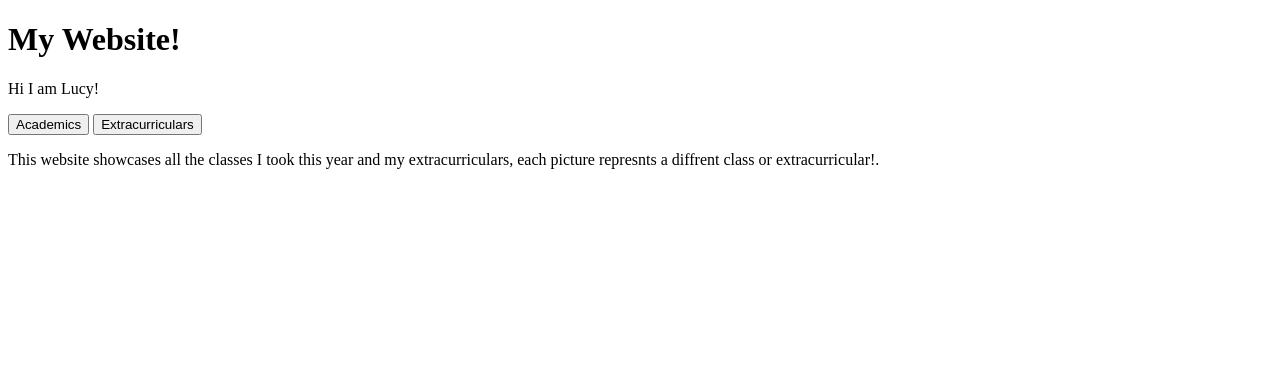
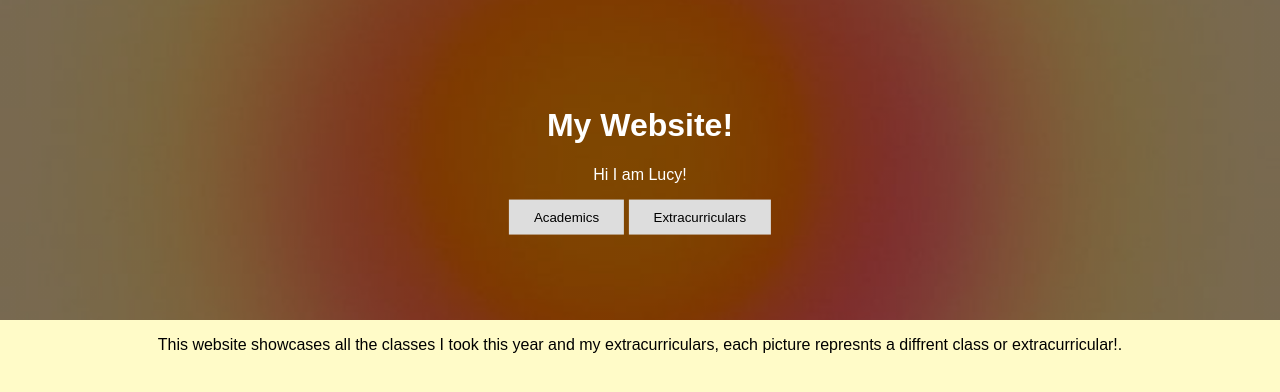
Before and after one commit to 24lucywh/APCSP, a plain HTML site: page index.html in a window 1280 px wide. Drawn offline with Linux system fonts and the light colour scheme.

Commit message:
Update index.html

```diff
--- a/index.html
+++ b/index.html
@@ -2,7 +2,7 @@
 <html>
 <head>
 	<title>My Website</title>
-	<link rel="stylesheet.css" href = "indesstylesheet1.css">
+	<link rel="stylesheet" href = "indesstylesheet1.css">
 </head>
 <div class="hero-image">
   <div class="hero-text">
```
